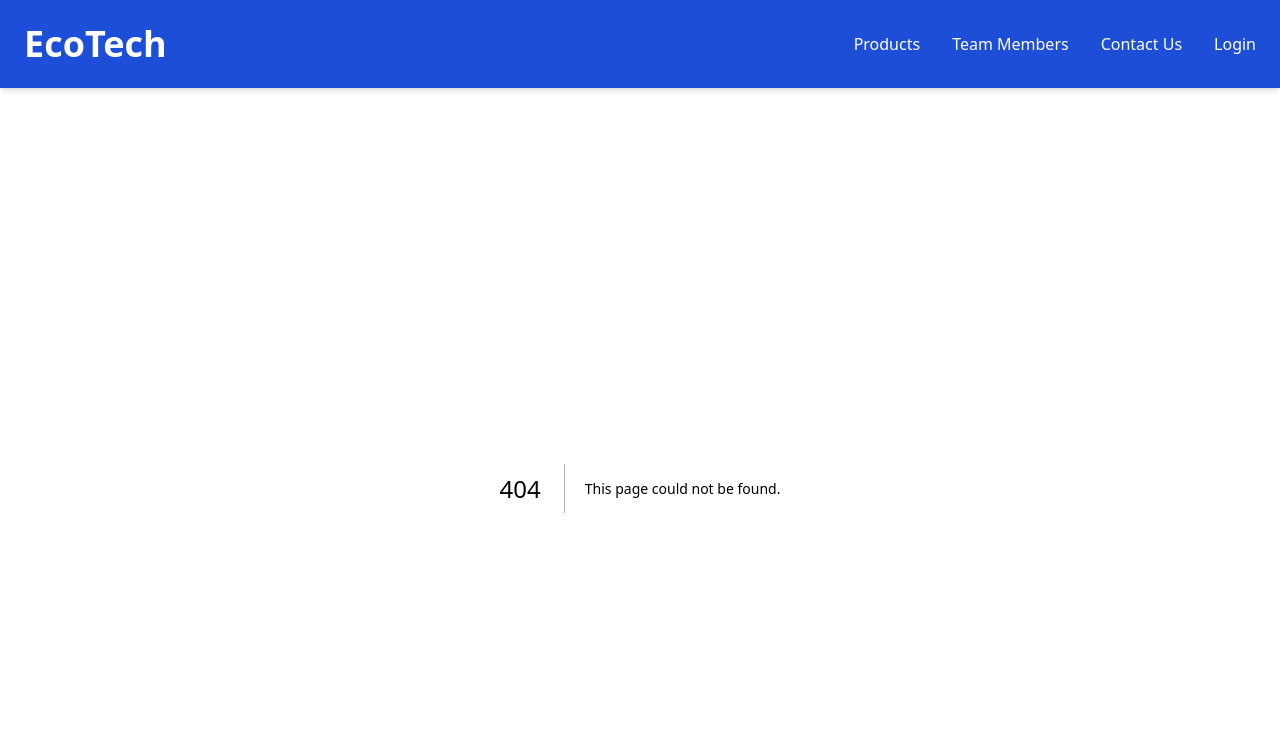
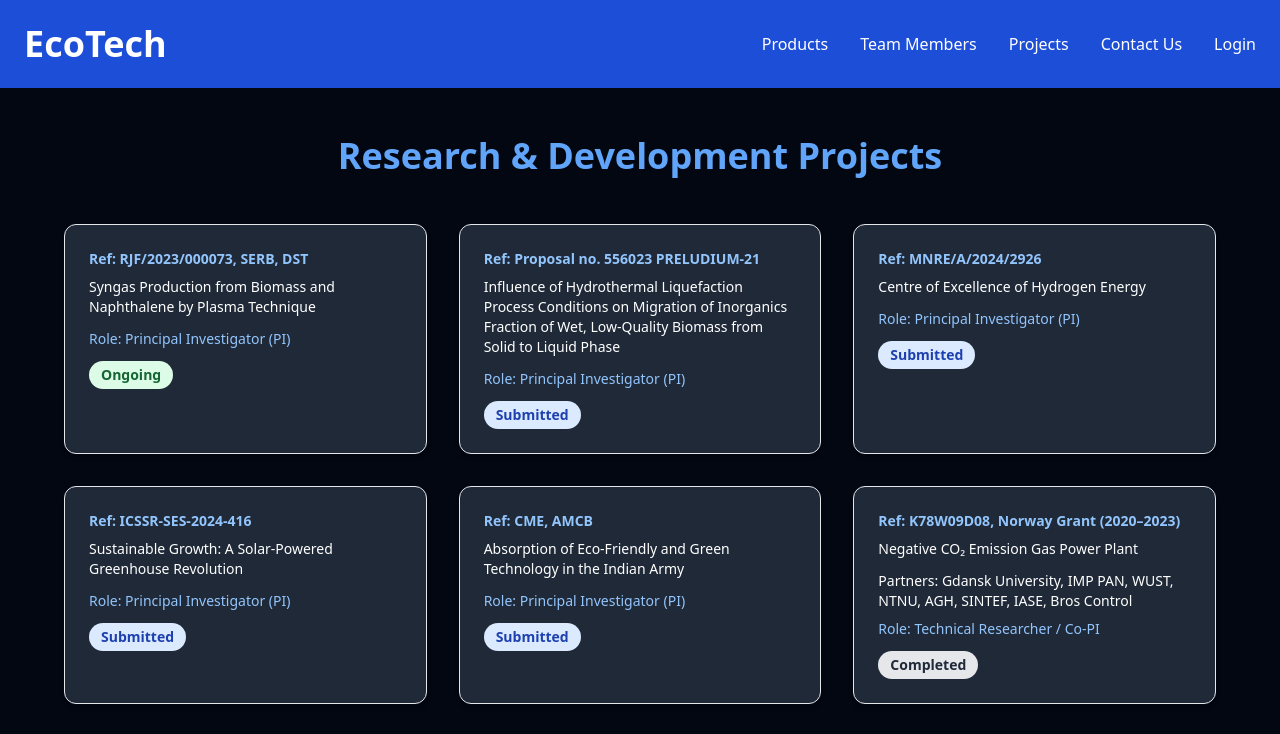
Before and after one commit to Sweety102003/Ecotech, a Next.js app: page /projects in a window 1280 px wide. Before the commit this address had no page. Shown: the top 734 px of the page. Built offline with nearby package versions, Linux system fonts and the light colour scheme.

Commit message:
added projects page

```diff
--- a/app/layout.js
+++ b/app/layout.js
@@ -22,7 +22,9 @@ export default function RootLayout({ children }) {
             {/* Desktop Navigation */}
             <nav className="hidden md:flex space-x-8">
               <Link href="/products" className="hover:text-gray-300 font-medium">Products</Link>
+
               <Link href="/team" className="hover:text-gray-300 font-medium">Team Members</Link>
+              <Link href="/projects" className="hover:text-gray-300 font-medium">Projects</Link>
               <Link href="/contact" className="hover:text-gray-300 font-medium">Contact Us</Link>
               <Link href="/login" className="hover:text-gray-300 font-medium">Login</Link>
             </nav>
@@ -40,8 +42,9 @@ export default function RootLayout({ children }) {
           <div className={`${menuOpen ? "block" : "hidden"} md:hidden bg-blue-800 p-4 absolute top-20 left-0 right-0 shadow-md`}>
             <nav className="flex flex-col space-y-4 text-center">
               <Link href="/products" className="hover:text-gray-300 font-medium" onClick={() => setMenuOpen(false)}>Products</Link>
-              <Link href="/team" className="hover:text-gray-300 font-medium" onClick={() => setMenuOpen(false)}>Team Members</Link>
-              <Link href="/contact" className="hover:text-gray-300 font-medium" onClick={() => setMenuOpen(false)}>Contact Us</Link>
+          <Link href="/team" className="hover:text-gray-300 font-medium" onClick={() => setMenuOpen(false)}>Team Members</Link>
+          <Link href="/projects" className="hover:text-gray-300 font-medium" onClick={() => setMenuOpen(false)}>Projects</Link>
+           <Link href="/contact" className="hover:text-gray-300 font-medium" onClick={() => setMenuOpen(false)}>Contact Us</Link>
               <Link href="/login" className="hover:text-gray-300 font-medium" onClick={() => setMenuOpen(false)}>Login</Link>
             </nav>
           </div>
--- /dev/null
+++ b/app/projects/page.js
@@ -0,0 +1,120 @@
+export default function ProjectsPage() {
+    const projects = [
+      {
+        ref: "RJF/2023/000073, SERB, DST",
+        title: "Syngas Production from Biomass and Naphthalene by Plasma Technique",
+        role: "Principal Investigator (PI)",
+        status: "Ongoing",
+      },
+      {
+        ref: "Proposal no. 556023 PRELUDIUM-21",
+        title:
+          "Influence of Hydrothermal Liquefaction Process Conditions on Migration of Inorganics Fraction of Wet, Low-Quality Biomass from Solid to Liquid Phase",
+        role: "Principal Investigator (PI)",
+        status: "Submitted",
+      },
+      {
+        ref: "MNRE/A/2024/2926",
+        title: "Centre of Excellence of Hydrogen Energy",
+        role: "Principal Investigator (PI)",
+        status: "Submitted",
+      },
+      {
+        ref: "ICSSR-SES-2024-416",
+        title: "Sustainable Growth: A Solar-Powered Greenhouse Revolution",
+        role: "Principal Investigator (PI)",
+        status: "Submitted",
+      },
+      {
+        ref: "CME, AMCB",
+        title: "Absorption of Eco-Friendly and Green Technology in the Indian Army",
+        role: "Principal Investigator (PI)",
+        status: "Submitted",
+      },
+      {
+        ref: "K78W09D08, Norway Grant (2020–2023)",
+        title: "Negative CO₂ Emission Gas Power Plant",
+        partners:
+          "Gdansk University, IMP PAN, WUST, NTNU, AGH, SINTEF, IASE, Bros Control",
+        role: "Technical Researcher / Co-PI",
+        status: "Completed",
+      },
+      {
+        ref: "ANRF/Core Research Grant",
+        title: "Investigation of NOX Formation in Atmospheric Pressure Microwave Plasma Reactors",
+        role: "Principal Investigator (PI)",
+        status: "Submitted",
+      },
+      {
+        ref: "Indo-Danish Joint Proposal 2024",
+        title:
+          "Creation of a Super Critical Zero Emission Energy System with High Efficiency",
+        role: "Principal Investigator (PI)",
+        status: "Submitted",
+      },
+      {
+        ref:"Abstract 26107",
+        title:
+        "Nano-enhanced bactrial stimulation of microorganisms : a new pathway for sustainable degradation of Phthalates",
+        role:"First Researcher",
+        status :"Submitted"
+
+      }
+    ];
+
+    const getStatusColor = (status) => {
+      switch (status) {
+        case "Ongoing":
+          return "bg-green-100 text-green-800";
+        case "Submitted":
+          return "bg-blue-100 text-blue-800";
+        case "Completed":
+          return "bg-gray-200 text-gray-800";
+        default:
+          return "bg-gray-100 text-gray-800";
+      }
+    };
+
+    return (
+      <div className="min-h-screen  bg-gray-950 text-white  py-12 px-4 sm:px-6 lg:px-16">
+        <h1 className="text-4xl font-bold text-center text-blue-400   mb-12">
+          Research & Development Projects
+        </h1>
+
+        <div className="grid grid-cols-1 sm:grid-cols-2 lg:grid-cols-3 gap-8">
+          {projects.map((project, index) => (
+            <div
+              key={index}
+              className="bg-gray-800 border border-gray-200 rounded-xl shadow-md p-6 hover:shadow-lg transition duration-300"
+            >
+              <p className="text-sm font-semibold text-blue-300 mb-2">
+                Ref: {project.ref}
+              </p>
+              <h2 className="text-sm text-white mb-3">{project.title}</h2>
+
+              {project.partners && (
+                <p className="text-sm text-white mb-2">
+                  <span className="font-medium text-white">Partners:</span>{" "}
+                  {project.partners}
+                </p>
+              )}
+
+              <p className="text-sm text-blue-300 mb-2">
+                <span className="font-medium text-blue-300">Role:</span> {project.role}
+              </p>
+
+              <div className="mt-3">
+                <span
+                  className={`inline-block px-3 py-1 text-sm font-semibold rounded-full ${getStatusColor(
+                    project.status
+                  )}`}
+                >
+                  {project.status}
+                </span>
+              </div>
+            </div>
+          ))}
+        </div>
+      </div>
+    );
+  }
--- a/app/team/page.js
+++ b/app/team/page.js
@@ -1,5 +1,5 @@
 import Image from "next/image";
-import { Mail, Phone } from "lucide-react";
+import { Mail, Phone , Globe } from "lucide-react";
 import image2 from "../../images/photo4.jpg";
 import image3 from "../../images/megha.jpg";
 import image4 from "../../images/tushar.jpeg";
@@ -16,15 +16,16 @@ import image10 from "../../images/saurav.jpg"
 
 export default function Team() {
   const directors = [
-    { name: "Vishwajeet Singh", email: "vishwajeet.na@pwr.edu.pl", phone: "+91 9045065328", image: image8 },
+    { name: "Dr. Vishwajeet (Patron)", email: "vishwajeet.na@pwr.edu.pl", phone: "+91 9045065328", image: image8 },
     { name: "Kamlesh Arya", email: "Kamlesh390180@gmail.com", phone: "+91 6395439767", image : image9 },
+    { name: "Saurabh Kumar", email: "saurabh_k@hy.iitr.ac.in ", phone: "+91 9608880551", image : image10 ,  website: "https://sites.google.com/hy.iitr.ac.in/saurabh/home?authuser=0" },
 
   ];
 
   const teamMembers = [
 
 
-    { name: "Saurabh Kumar", email: "Saurav1358@gmail.com", phone: "+91 9608880551", image : image10 },
+
     { name: "Sweety", email: "sweety@me.iitr.ac.in", phone: "+91 9812483249", image: image2 },
     { name: "Tushar Dahiya", email: "tushar_d@me.iitr.ac.in", phone: "+91 9166120945", image: image4 },
     { name: "Megha Choudhary", email: "megha_c@me.iitr.ac.in", phone: "+91 8955968554", image: image3 },
@@ -61,12 +62,12 @@ export default function Team() {
   );
 }
 
-function TeamMember({ name, email, phone, image, isDirector = false }) {
+function TeamMember({ name, email, phone, image, website, isDirector = false }) {
   return (
     <div
       className={`bg-gray-700 p-6 rounded-3xl shadow-md text-center w-full max-w-xs transform transition duration-300 hover:shadow-xl ${
         isDirector ? "hover:scale-105" : ""
-      }`}
+      } flex flex-col justify-between h-[400px]`}
     >
       <div className="w-52 h-52 mx-auto rounded-full overflow-hidden border-4 border-blue-500 shadow-lg hover:border-blue-300 transition duration-300">
         <Image
@@ -88,6 +89,18 @@ function TeamMember({ name, email, phone, image, isDirector = false }) {
         <Phone size={16} className="text-blue-400" />
         {phone}
       </p>
+      {isDirector && website && (
+        <p className="text-gray-300 flex items-center justify-center gap-2 mt-2">
+          <Globe size={16} className="text-blue-400" />
+          <a
+            href={website}
+            target="_blank"
+            rel="noopener noreferrer"
+            className="hover:text-teal-300 transition duration-300"
+          >
+            Website
+          </a>
+        </p>)}
     </div>
   );
 }
```
